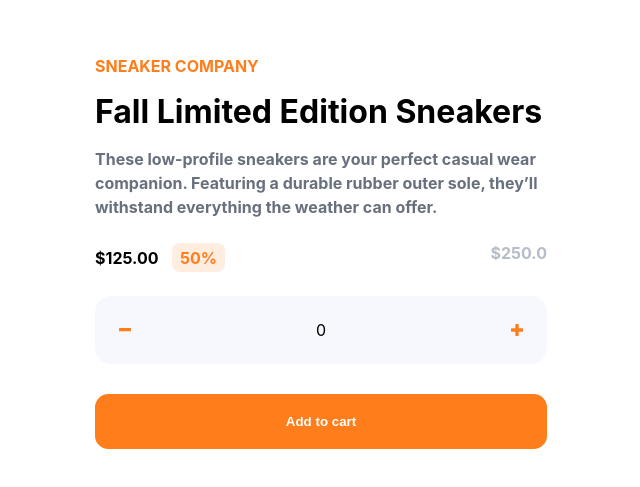
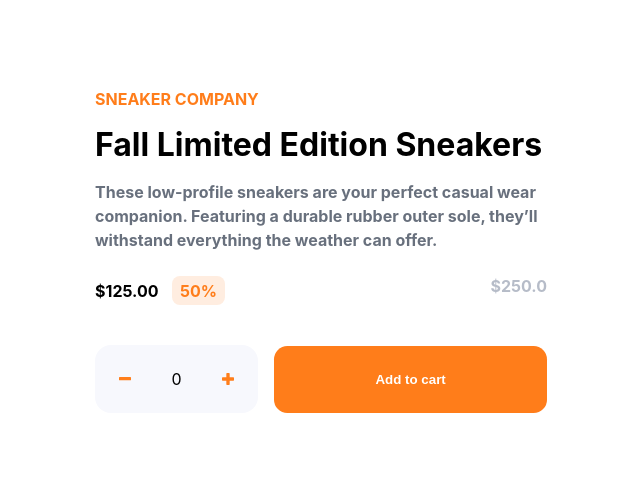
Before and after one commit to szczepanieceryk/Frontend-Mentor-E-commerce-product-page-solution, a React (Create React App) app: page / in a window 1280 px wide. Shown: the part 133-620 px from the top of the page, without its empty margins (319-959 px from the left). Built offline with nearby package versions, Linux system fonts and the light colour scheme.

Commit message:
update Product Info Component display on desktop

```diff
--- a/src/components/ProductInfoComponent.js
+++ b/src/components/ProductInfoComponent.js
@@ -19,7 +19,9 @@ const ProductInfoComponent = () => {
 
       <div className="product-price-wrapper">
         <div className="price-left">
-          <span className="product-price bold">$125.00</span>
+          <span className="product-price bold">
+            <strong>$125.00</strong>
+          </span>
           <div className="discount-bgc">
             <span className="price-discount orange bold">50%</span>
           </div>
@@ -29,9 +31,9 @@ const ProductInfoComponent = () => {
 
       <div className="add-to-cart-wrapper">
         <div className="counter-wrapper">
-          <img src={minusIcon} alt="" />
+          <img className="caunter-manipulators" src={minusIcon} alt="" />
           <span className="items-numer-counter">0</span>
-          <img src={plusIcon} alt="" />
+          <img className="caunter-manipulators" src={plusIcon} alt="" />
         </div>
         <ButtonComponent text="Add to cart" styleProps="bgOrange cart" />
       </div>
--- /dev/null
+++ b/src/styles/abstracts/variables/_brakepoints.scss
@@ -0,0 +1,3 @@
+// display brakepoints variables
+$tablet-brakepoint: 768px;
+$desktop-brakepoint: 992px;
--- a/src/styles/components/_buttons.scss
+++ b/src/styles/components/_buttons.scss
@@ -5,6 +5,7 @@
   border-radius: 1em;
   border: none;
   width: 100%;
+  height: 67px;
   color: colors.$white;
   cursor: pointer;
   transition: 0.5s;
@@ -13,6 +14,6 @@
     opacity: 0.6;
   }
   //   &.cart {
-  //     box-shadow: 2px 10px 2px 2px colors.$orange;
+  //     box-shadow: 0px 10px 20px colors.$orange;
   //   }
 }
--- a/src/styles/components/_productInfoComponent.scss
+++ b/src/styles/components/_productInfoComponent.scss
@@ -1,4 +1,5 @@
 @use "../../styles/abstracts/variables/colors";
+@use "../../styles/abstracts/variables/brakepoints";
 
 .product-info-component-wrapper {
   padding: 1.5em 1.5em 3em;
@@ -35,6 +36,19 @@
     }
   }
   .add-to-cart-wrapper {
+    @media screen and (min-width: brakepoints.$tablet-brakepoint) {
+      display: flex;
+      flex-wrap: wrap;
+      justify-content: space-around;
+      align-items: center;
+      gap: 1em;
+      .counter-wrapper {
+        flex-grow: 1;
+      }
+      .button-component-wrapper {
+        flex-grow: 2;
+      }
+    }
     .counter-wrapper {
       margin: 1em 0;
       padding: 1.5em;
@@ -43,6 +57,9 @@
       justify-content: space-between;
       align-items: center;
       background-color: colors.$light-grayish-blue;
+      .caunter-manipulators {
+        cursor: pointer;
+      }
     }
   }
 }
```
